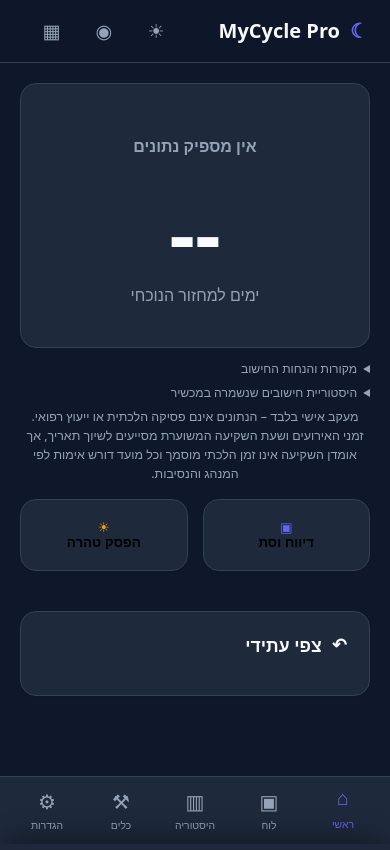
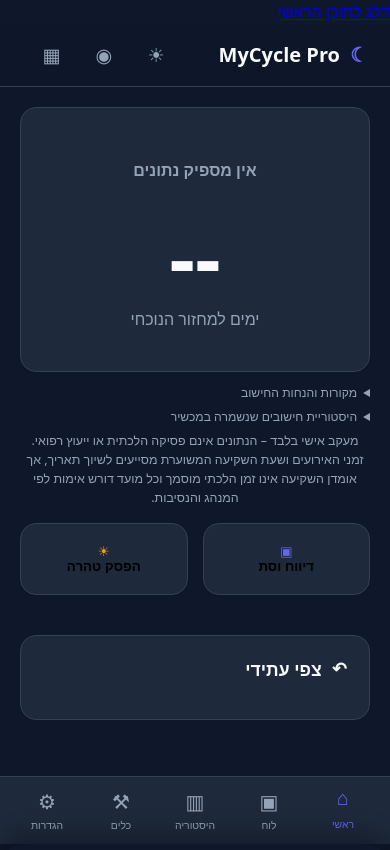
Before and after one commit to mv89-heb/cycleflow, a Flask app: page / in a window 390 px wide. Run offline with Flask 3, Linux system fonts and the light colour scheme.

Commit message:
fix: restore mobile zoom and add skip navigation

```diff
--- a/templates/index.html
+++ b/templates/index.html
@@ -2,7 +2,7 @@
 <html lang="he" dir="rtl">
 <head>
     <meta charset="UTF-8">
-    <meta name="viewport" content="width=device-width, initial-scale=1.0, maximum-scale=1.0, user-scalable=no">
+    <meta name="viewport" content="width=device-width, initial-scale=1.0, viewport-fit=cover">
     <meta name="theme-color" content="#0f172a">
     <meta name="referrer" content="no-referrer">
     <meta name="robots" content="noindex,nofollow,noarchive">
@@ -16,6 +16,7 @@
     <link rel="stylesheet" href="/static/css/main.css?v={{ asset_version('css/main.css') }}">
 </head>
 <body>
+    <a class="skip-link" href="#main_content">דלג לתוכן הראשי</a>
     <div id="toast" role="status" aria-live="polite"><i class="fas fa-check-circle"></i> <span id="toast_msg">הודעה</span></div>
 
     <div id="lock_screen" class="hidden" aria-modal="true" role="dialog">
@@ -46,7 +47,7 @@
         </div>
     </header>
 
-    <main id="main_content" class="blur-target">
+    <main id="main_content" class="blur-target" tabindex="-1">
         <section id="view_dashboard" class="app-view">
             <div class="card glass status-hero" id="status_card">
                 <div id="status_badge" class="status-badge">טוען נתונים...</div>
```
